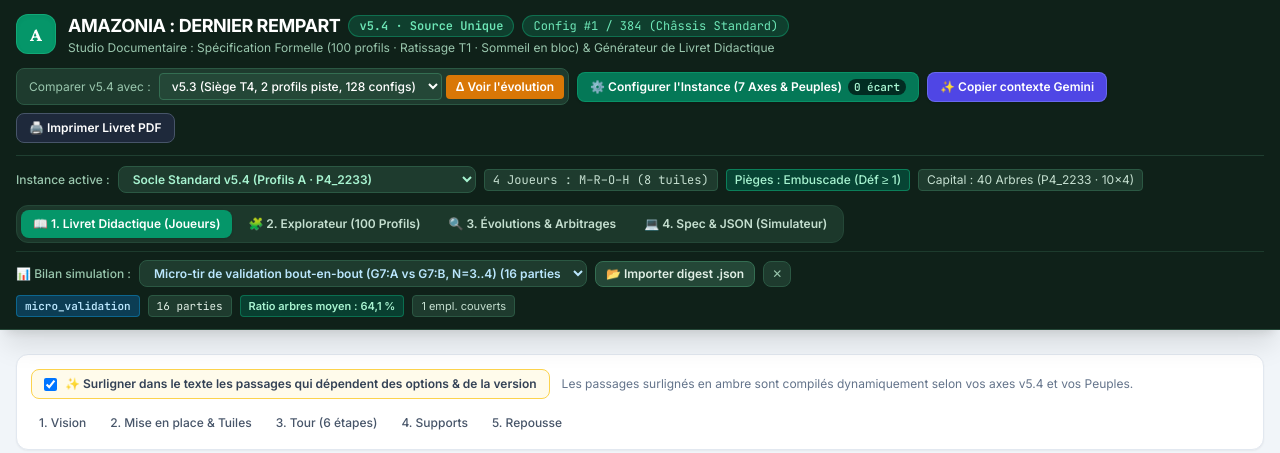
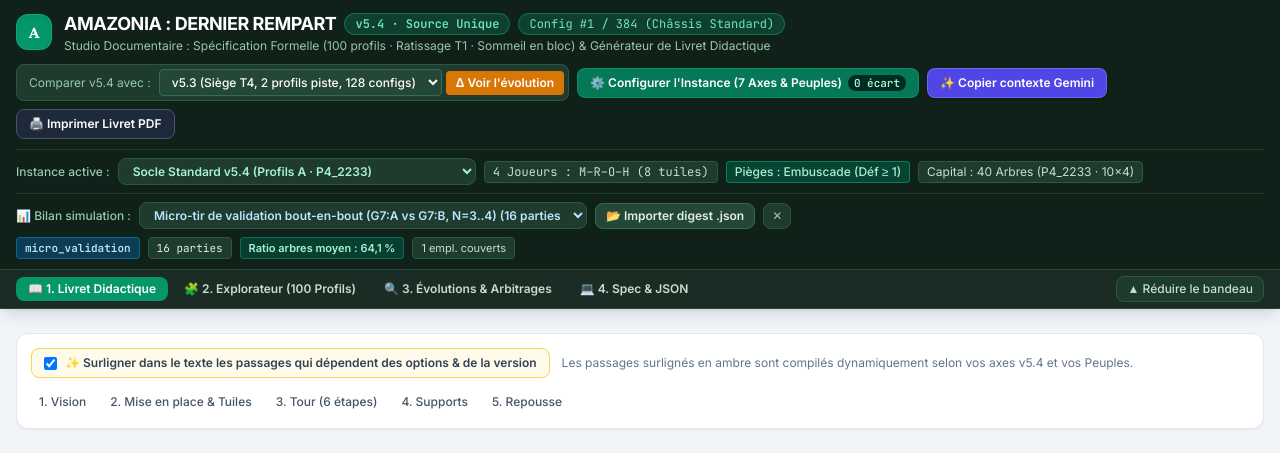
Before and after one commit to antoineacquaviva/amazonia-sim-lab, a plain HTML site: page docs/index.html in a window 1280 px wide. Shown: the top 453 px of the page. Drawn offline with nearby package versions, Linux system fonts and the light colour scheme.

Commit message:
feat(studio): make top header scrollable and collapsible with slim sticky tab bar

```diff
--- a/docs/index.html
+++ b/docs/index.html
@@ -98,19 +98,19 @@
 <body class="bg-slate-100 text-slate-800 min-h-screen flex flex-col">
 
   <!-- ===================================================================== -->
-  <!-- BANDEAU SUPÉRIEUR PERSISTANT : IDENTITÉ, VERSION & CONFIGURATEUR      -->
+  <!-- BANDEAU SUPÉRIEUR : IDENTITÉ, VERSION, BILAN & CONFIGURATEUR          -->
   <!-- ===================================================================== -->
-  <header class="bg-forest-950 text-white shadow-xl sticky top-0 z-40 no-print border-b border-forest-800">
-    <div class="max-w-7xl mx-auto px-4 py-3">
+  <header class="bg-forest-950 text-white shadow-md no-print border-b border-forest-800">
+    <div id="header-collapsible-body" class="max-w-7xl mx-auto px-4 py-2.5">
       <!-- Ligne 1 : Titre, Version & Actions Globales -->
-      <div class="flex flex-wrap items-center justify-between gap-3 pb-3 border-b border-forest-800/80">
+      <div class="flex flex-wrap items-center justify-between gap-2.5 pb-2.5 border-b border-forest-800/80">
         <div class="flex items-center gap-3">
-          <div class="w-10 h-10 rounded-xl bg-emerald-600 flex items-center justify-center font-serif font-bold text-xl shadow-inner border border-emerald-400/30">
+          <div class="w-9 h-9 rounded-xl bg-emerald-600 flex items-center justify-center font-serif font-bold text-lg shadow-inner border border-emerald-400/30">
             A
           </div>
           <div>
             <div class="flex items-center gap-2 flex-wrap">
-              <h1 class="font-bold text-lg tracking-tight text-white">AMAZONIA : DERNIER REMPART</h1>
+              <h1 class="font-bold text-base sm:text-lg tracking-tight text-white">AMAZONIA : DERNIER REMPART</h1>
               <span class="px-2.5 py-0.5 text-xs font-mono font-semibold rounded-full bg-emerald-500/20 text-emerald-300 border border-emerald-500/40">
                 v5.4 · Source Unique
               </span>
@@ -143,31 +143,25 @@
             <span>⚙️ Configurer l'Instance (7 Axes & Peuples)</span>
             <span id="modified-axes-count" class="px-1.5 py-0.2 bg-emerald-950 text-emerald-200 rounded-full text-[11px] font-mono">0 écart</span>
           </button>
-		  <button onclick="copyContextForGemini(event)" id="btn-copy-gemini" title="Copie le châssis actif + les tuiles filtrées (ou les 2N tuiles en jeu) + l'extrait du bilan de simulation actif. Shift+Clic = Catalogue complet." class="px-3 py-1.5 rounded-lg bg-indigo-600 hover:bg-indigo-500 text-white text-xs font-semibold transition flex items-center gap-1.5 border border-indigo-400/50 shadow">
+          <button onclick="copyContextForGemini(event)" id="btn-copy-gemini" title="Copie le châssis actif + les tuiles filtrées (ou les 2N tuiles en jeu) + l'extrait du bilan de simulation actif. Shift+Clic = Catalogue complet." class="px-3 py-1.5 rounded-lg bg-indigo-600 hover:bg-indigo-500 text-white text-xs font-semibold transition flex items-center gap-1.5 border border-indigo-400/50 shadow">
             <span>✨ Copier contexte Gemini</span>
           </button>
           <button onclick="window.print()" class="px-3 py-1.5 rounded-lg bg-slate-800 hover:bg-slate-700 text-xs font-semibold transition border border-slate-600">
             🖨️ Imprimer Livret PDF
-
           </button>
         </div>
       </div>
 
-      <!-- Ligne 2 : Résumé de l'instance active + Navigation Onglets -->
-      <div class="flex flex-wrap items-center justify-between gap-3 pt-2.5">
-        <!-- Résumé synthétique de l'instance -->
+      <!-- Ligne 2 : Résumé de l'instance active -->
+      <div class="flex flex-wrap items-center justify-between gap-2 pt-2">
         <div class="flex items-center gap-2 flex-wrap text-xs">
           <span class="text-forest-300 font-medium">Instance active :</span>
           <select id="preset-bundle-select" onchange="applyPresetBundle(this.value)" class="bg-forest-900 text-emerald-200 font-semibold rounded-lg px-2.5 py-1 border border-forest-700 focus:outline-none">
             <option value="STANDARD_A">Socle Standard v5.4 (Profils A · P4_2233)</option>
             <option value="ESSAI_52_EMBUSCADE">Bundle : ESSAI_52_EMBUSCADE (15 subst. D)</option>
-
             <option value="52_CAPYBARA_D">Module N=3 : 52_CAPYBARA (M–H–I · Embuscade D)</option>
-
             <option value="52_HARPIE_D">Module N=3 : 52_HARPIE (H–O–I · Embuscade D)</option>
-
             <option value="52_DENDROBATE_D">Module N=3 : 52_DENDROBATE (R–E–I · Embuscade D)</option>
-
             <option value="52_PIERRE_D">Module N=3 : 52_PIERRE (H–R–I · Embuscade D)</option>
             <option value="52_ATELE_D">Module N=3 : 52_ATELE (M–O–I · Embuscade D)</option>
             <option value="CUSTOM">Configuration Personnalisée</option>
@@ -183,22 +177,6 @@
             Capital : 40 Arbres (P4_2233 · 10×4)
           </span>
         </div>
-
-        <!-- Barre d'onglets -->
-        <nav class="flex items-center gap-1 bg-forest-900/90 p-1 rounded-xl border border-forest-800">
-          <button onclick="switchTab('livret')" id="tab-btn-livret" class="tab-btn px-3 py-1.5 rounded-lg text-xs font-semibold transition bg-emerald-600 text-white shadow">
-            📖 1. Livret Didactique (Joueurs)
-          </button>
-          <button onclick="switchTab('catalogue')" id="tab-btn-catalogue" class="tab-btn px-3 py-1.5 rounded-lg text-xs font-semibold transition text-forest-200 hover:text-white">
-            🧩 2. Explorateur (100 Profils)
-          </button>
-          <button onclick="switchTab('changelog')" id="tab-btn-changelog" class="tab-btn px-3 py-1.5 rounded-lg text-xs font-semibold transition text-forest-200 hover:text-white">
-            🔍 3. Évolutions & Arbitrages
-          </button>
-          <button onclick="switchTab('json')" id="tab-btn-json" class="tab-btn px-3 py-1.5 rounded-lg text-xs font-semibold transition text-forest-200 hover:text-white">
-            💻 4. Spec & JSON (Simulateur)
-          </button>
-        </nav>
       </div>
 
       <!-- Ligne 3 : Sélecteur de Bilan Simulation (digests/index.json + import local file://) -->
@@ -221,7 +199,7 @@
         </div>
       </div>
 
-      <!-- TIROIR DÉPLIABLE : CONFIGURATEUR DES 10 AXES & DU CERCLE DE TABLE -->
+      <!-- TIROIR DÉPLIABLE : CONFIGURATEUR DES 7 AXES & DU CERCLE DE TABLE -->
       <div id="config-drawer" class="hidden mt-3 pt-3 border-t border-forest-700 bg-forest-900/95 rounded-xl p-4 shadow-2xl">
         <div class="grid grid-cols-1 lg:grid-cols-12 gap-4">
           <!-- Colonne Gauche : Cercle des Peuples autour de la table -->
@@ -284,6 +262,31 @@
       </div>
     </div>
   </header>
+
+  <!-- BARRE D'ONGLETS COMPACTE ET PERSISTANTE (1 SEULE LIGNE) -->
+  <div class="bg-forest-950/95 backdrop-blur text-white shadow-lg sticky top-0 z-40 no-print border-b border-forest-800">
+    <div class="max-w-7xl mx-auto px-4 py-1.5 flex flex-wrap items-center justify-between gap-2">
+      <nav class="flex items-center gap-1 flex-wrap">
+        <button onclick="switchTab('livret')" id="tab-btn-livret" class="tab-btn px-3 py-1 rounded-lg text-xs font-semibold transition bg-emerald-600 text-white shadow">
+          📖 1. Livret Didactique
+        </button>
+        <button onclick="switchTab('catalogue')" id="tab-btn-catalogue" class="tab-btn px-3 py-1 rounded-lg text-xs font-semibold transition text-forest-200 hover:text-white">
+          🧩 2. Explorateur (100 Profils)
+        </button>
+        <button onclick="switchTab('changelog')" id="tab-btn-changelog" class="tab-btn px-3 py-1 rounded-lg text-xs font-semibold transition text-forest-200 hover:text-white">
+          🔍 3. Évolutions & Arbitrages
+        </button>
+        <button onclick="switchTab('json')" id="tab-btn-json" class="tab-btn px-3 py-1 rounded-lg text-xs font-semibold transition text-forest-200 hover:text-white">
+          💻 4. Spec & JSON
+        </button>
+      </nav>
+      <div class="flex items-center gap-2 text-xs">
+        <button type="button" onclick="toggleHeaderCollapsed()" id="btn-toggle-header" title="Réduire ou déplier le bandeau supérieur" class="px-2.5 py-1 rounded-lg bg-forest-900 hover:bg-forest-800 text-forest-200 hover:text-white font-medium border border-forest-700 transition">
+          ▲ Réduire le bandeau
+        </button>
+      </div>
+    </div>
+  </div>
 
   <!-- Notification / Alerte de contrainte -->
   <div id="toast-notification" class="fixed bottom-5 right-5 z-50 hidden max-w-md bg-red-900 text-white px-4 py-3 rounded-xl shadow-2xl border border-red-500 text-xs flex items-start gap-3 no-print">
@@ -1926,6 +1929,29 @@
       });
     }
 
+    function applyHeaderCollapsedState(collapsed) {
+      const body = document.getElementById('header-collapsible-body');
+      const btn = document.getElementById('btn-toggle-header');
+      if (!body || !btn) return;
+      if (collapsed) {
+        body.classList.add('hidden');
+        btn.textContent = '▼ Afficher le bandeau';
+      } else {
+        body.classList.remove('hidden');
+        btn.textContent = '▲ Réduire le bandeau';
+      }
+    }
+
+    function toggleHeaderCollapsed() {
+      const body = document.getElementById('header-collapsible-body');
+      if (!body) return;
+      const nextCollapsed = !body.classList.contains('hidden');
+      applyHeaderCollapsedState(nextCollapsed);
+      try {
+        localStorage.setItem('amazonia_header_collapsed', nextCollapsed ? '1' : '0');
+      } catch (e) {}
+    }
+
     function refreshAllUI() {
       renderConfigHeaderAndDrawer();
       renderDidacticRulebook();
@@ -1936,6 +1962,11 @@
     }
 
     window.onload = function () {
+      try {
+        if (localStorage.getItem('amazonia_header_collapsed') === '1') {
+          applyHeaderCollapsedState(true);
+        }
+      } catch (e) {}
       refreshAllUI();
       loadDigestIndex();
     };
```
